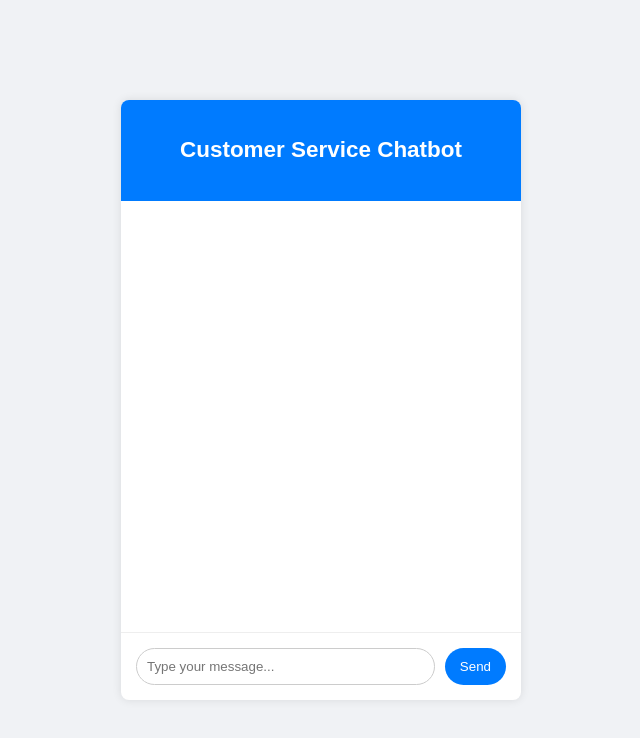
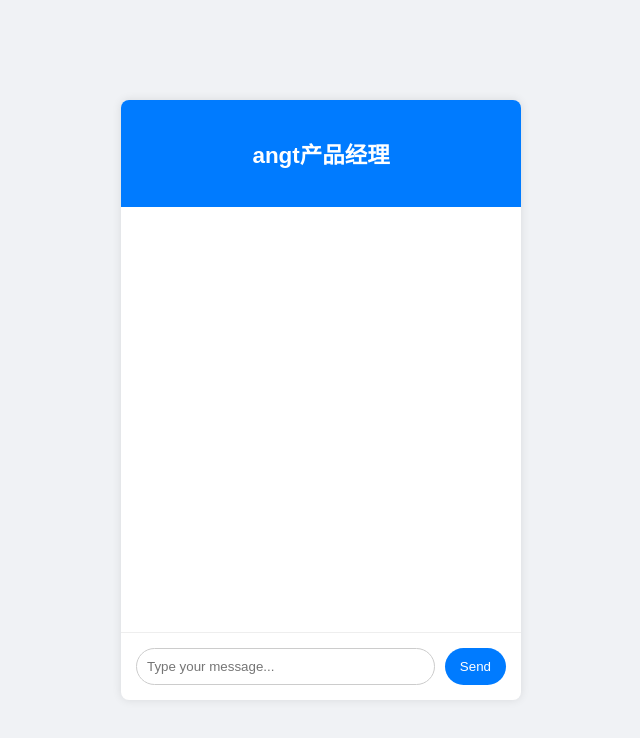
Before and after one commit to Al-say/review, a website: page index.html in a window 1280 px wide. Shown: the whole page, without its empty margins (319-959 px from the left). Drawn offline with Linux system fonts and the light colour scheme; files whose address does not match are found by name.

Commit message:
Update homepage to angt产品经理

```diff
--- a/index.html
+++ b/index.html
@@ -3,13 +3,13 @@
 <head>
     <meta charset="UTF-8">
     <meta name="viewport" content="width=device-width, initial-scale=1.0">
-    <title>Smart Customer Service Chatbot</title>
+    <title>angt产品经理</title>
     <link rel="stylesheet" href="style.css">
 </head>
 <body>
     <div class="chat-container">
         <div class="chat-header">
-            <h3>Customer Service Chatbot</h3>
+            <h3>angt产品经理</h3>
         </div>
         <div class="chat-box" id="chat-box">
             <!-- Chat messages will be appended here -->
```
